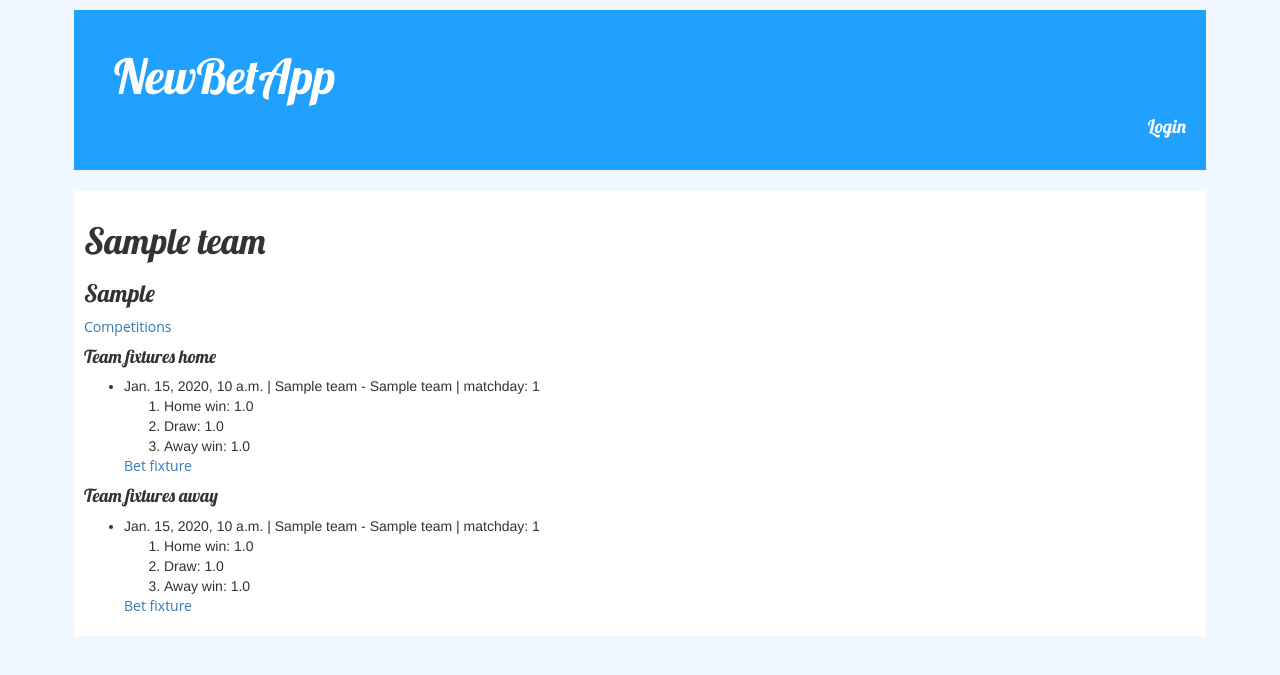
After one commit to psawicki5/Django-NewBet-App, a Django app: page /show_team/1 in a window 1280 px wide. The commit adds this page. Shown: the top 675 px of the page. Run offline with Django 3.2, Linux system fonts and the light colour scheme; tables that the repository leaves empty hold one stand-in row (values such as "Sample post"); some libraries are stand-ins or nearby versions.

```diff
--- a/NewBet/NewBet/urls.py
+++ b/NewBet/NewBet/urls.py
@@ -31,4 +31,6 @@ urlpatterns = [
         name="bet-fixture"),
     url(r'^account_details/', AccountDetailsView.as_view(),
         name="account-details"),
+    url(r'^show_team/(?P<team_id>[\d]+)', ShowTeamView.as_view(),
+        name="show-team"),
 ]
--- a/NewBet/betapp/cron.py
+++ b/NewBet/betapp/cron.py
@@ -1,7 +1,6 @@
 import kronos
-from datetime import datetime
+
 from django.utils import timezone
-
 from .models import *
 from .update_db import update_fixtures
 
--- a/NewBet/betapp/templates/fixtures.html
+++ b/NewBet/betapp/templates/fixtures.html
@@ -3,11 +3,11 @@
 <h1>{{ competition.caption }}</h1>
 <ul>
     {% for fixture in fixtures %}
-    <li>{{fixture.date}} | {{ fixture.home_team.name }} - {{ fixture.away_team.name }} | matchday: {{ fixture.matchday }}
+    <li>{{fixture.date}} | <a href="{% url 'show-team' fixture.home_team.id %}">{{ fixture.home_team.name }}</a> - <a href="{% url 'show-team' fixture.away_team.id %}">{{ fixture.away_team.name }}</a> | matchday: {{ fixture.matchday }}
         <ol>
             <li> Home win: {{ fixture.course_team_home_win }}</li>
             <li> Draw: {{ fixture.course_draw }}</li>
-            <li> away win: {{ fixture.course_team_away_win }}</li>
+            <li> Away win: {{ fixture.course_team_away_win }}</li>
         </ol>
         <a href="{% url 'bet-fixture' fixture.id %}">Bet fixture</a>
     </li>
--- /dev/null
+++ b/NewBet/betapp/templates/show_team.html
@@ -0,0 +1,40 @@
+{% extends 'base.html' %}
+{% block content %}
+<h1>{{ team.name }}</h1>
+<h3>{{ competition.caption }}</h3>
+
+<a href="{% url 'competitions' %}">Competitions</a>
+
+<h4>Team fixtures home</h4>
+<ul>
+    {% for fixture in team_fixtures_home %}
+    <li>{{fixture.date}} | {{ fixture.home_team.name }} - {{ fixture.away_team.name }} | matchday: {{ fixture.matchday }}
+        <ol>
+            <li> Home win: {{ fixture.course_team_home_win }}</li>
+            <li> Draw: {{ fixture.course_draw }}</li>
+            <li> Away win: {{ fixture.course_team_away_win }}</li>
+        </ol>
+        {% if fixture.status == 1 %}
+            <a href="{% url 'bet-fixture' fixture.id %}">Bet fixture</a>
+        {% endif %}
+    </li>
+    {% endfor %}
+</ul>
+
+<h4>Team fixtures away</h4>
+<ul>
+    {% for fixture in team_fixtures_away %}
+    <li>{{fixture.date}} | {{ fixture.home_team.name }} - {{ fixture.away_team.name }} | matchday: {{ fixture.matchday }}
+        <ol>
+            <li> Home win: {{ fixture.course_team_home_win }}</li>
+            <li> Draw: {{ fixture.course_draw }}</li>
+            <li> Away win: {{ fixture.course_team_away_win }}</li>
+        </ol>
+        {% if fixture.status == 1 %}
+            <a href="{% url 'bet-fixture' fixture.id %}">Bet fixture</a>
+        {% endif %}
+    </li>
+    {% endfor %}
+</ul>
+
+{% endblock %}
--- a/NewBet/betapp/update_db.py
+++ b/NewBet/betapp/update_db.py
@@ -32,9 +32,8 @@ def create_team(name, crest_url, code, short_name, competition):
 
 def create_teams(link_teams, competition):
     """
-    Iterates through team data recieved from json from link_teams,
-    retrievs team data, then runs function that creates
-    function that creates Team objects
+    Iterates through team data recieved in json,
+    retrievs team data, then runs function that creates Team objects
     :param link_teams: string - link to teams data json
     :param competition: Competition object that teams contribute to
     """
--- a/NewBet/betapp/views.py
+++ b/NewBet/betapp/views.py
@@ -187,3 +187,26 @@ class AccountDetailsView(LoginRequiredMixin, View):
                    "bets": bets,
                    }
         return render(request, "my_account.html", context)
+
+
+class ShowTeamView(View):
+    def get(self, request, team_id):
+        team = Team.objects.get(id=team_id)
+        competition = team.competition
+        team_fixtures_home = Fixture.objects.filter(home_team=team)
+        team_fixtures_away = Fixture.objects.filter(away_team=team)
+
+        all_fixtures = [game for game in team_fixtures_away] + [game for game in team_fixtures_home]
+
+        played_fixtures = [game for game in all_fixtures if game.status == 2]
+        scheduled_fixtures = [game for game in all_fixtures if game.status == 1]
+
+        context = {"team": team,
+                   "competition": competition,
+                   "team_fixtures_home": team_fixtures_home,
+                   "team_fixtures_away": team_fixtures_away,
+                   "played_fixtures": played_fixtures,
+                   "scheduled_fixtures": scheduled_fixtures
+                   }
+
+        return render(request, "show_team.html", context)
```
Also changed, not shown: NewBet/betapp/admin.py (+14 -2 lines), NewBet/betapp/models.py (line endings or trailing spaces).
